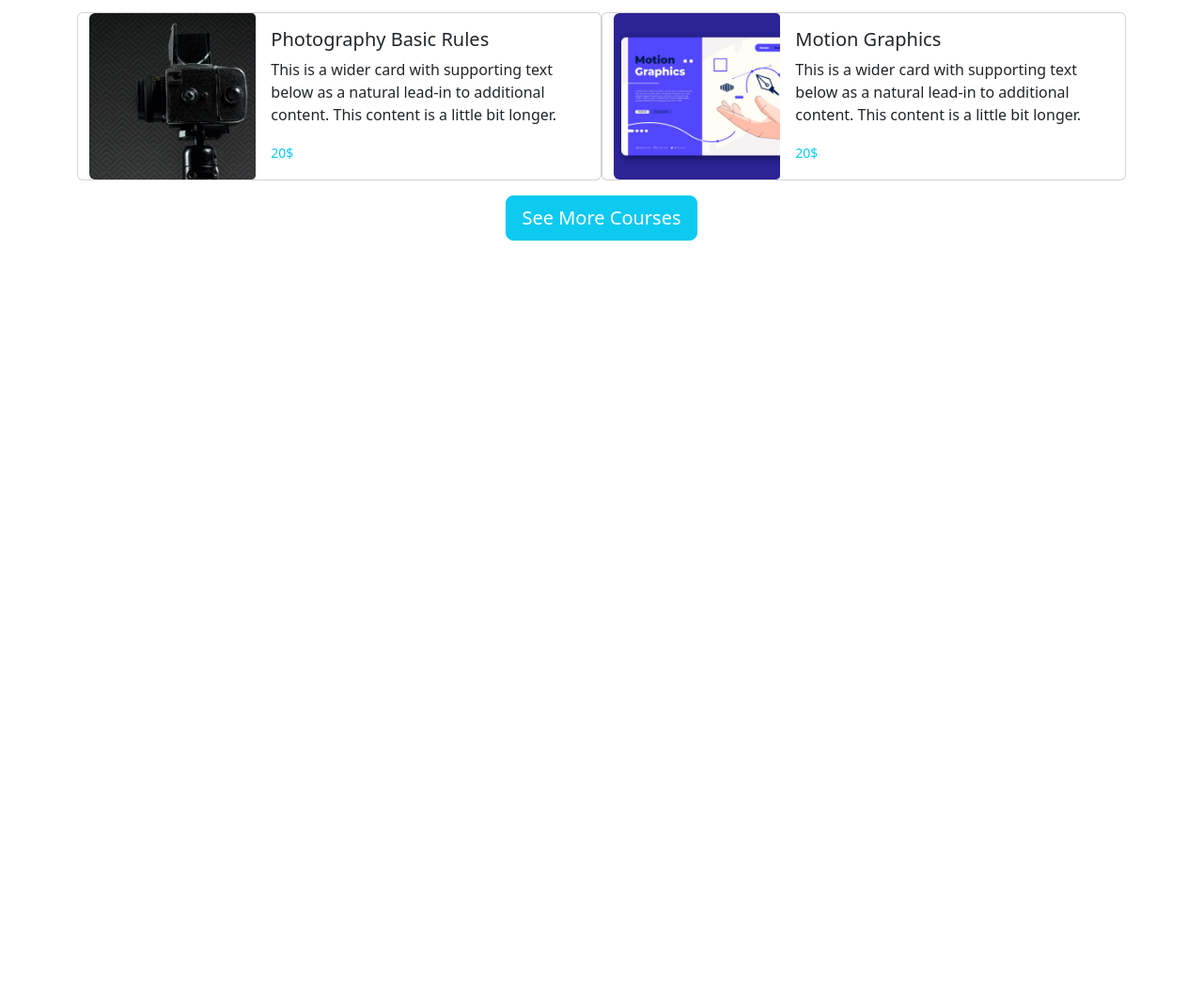
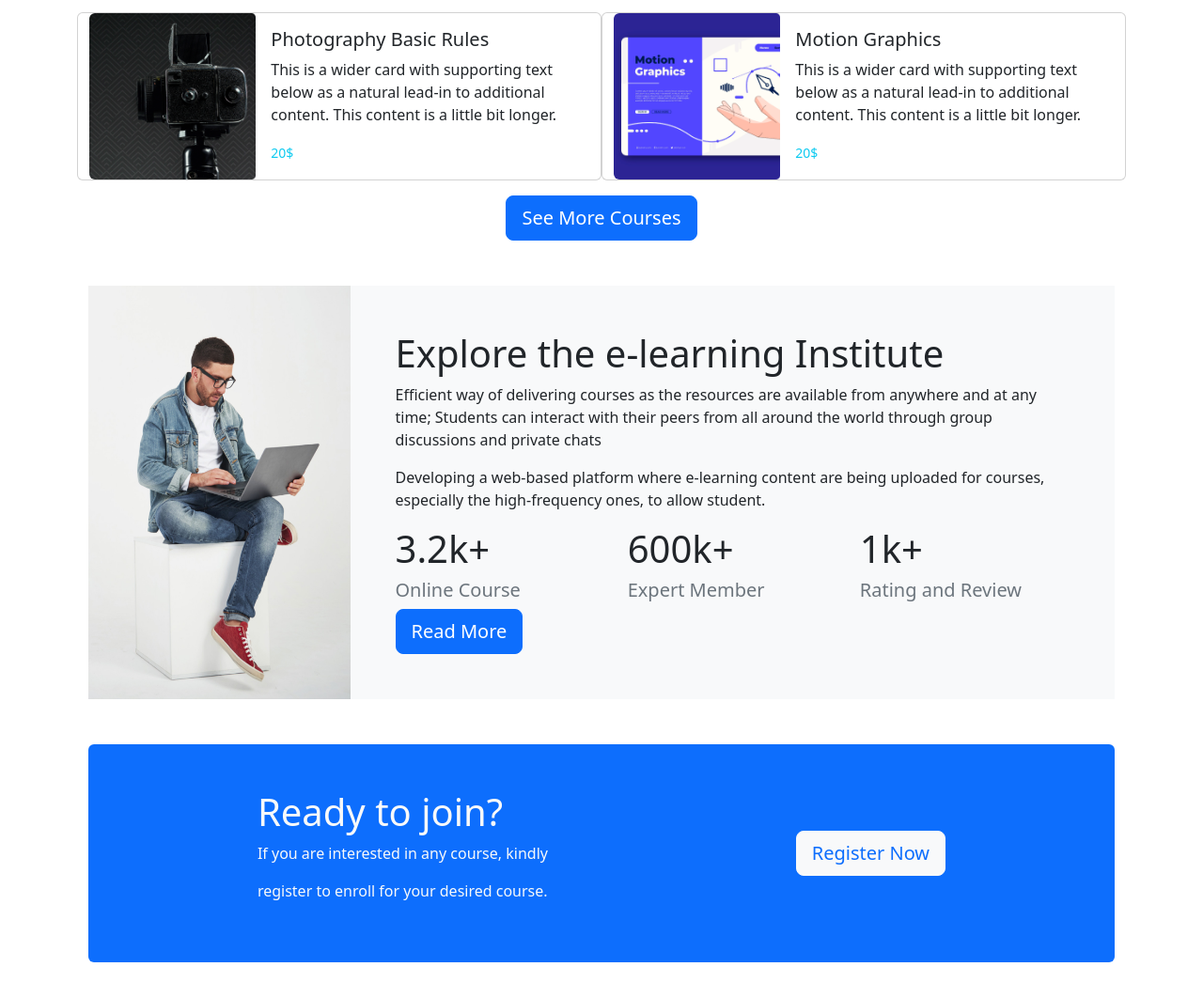
Before and after one commit to SalmanUsSakib/techHub-Edu, a plain HTML site: page index.html in a window 1280 px wide. Shown: the part 1276-2338 px from the top of the page at 94% size. Before the commit the page ends 1532 px from the top, so only its background shows below. Drawn offline with nearby package versions, Linux system fonts and the light colour scheme.

Commit message:
Register section added

```diff
--- a/index.html
+++ b/index.html
@@ -210,14 +210,83 @@
           </div>
         </div>
         <div class="d-flex justify-content-center">
-          <button type="button" class="btn btn-info btn-lg text-white ">See More Courses</button>
+          <button type="button" class="btn btn-primary btn-lg text-white ">See More Courses</button>
         </div>
       </section>
-      <!-- programmes section starts-->
+      <!-- programmes section ends-->
 
       <!-- Learning Institute section starts -->
+      <section class="container h-75 ">
+        <div class="my-5 d-flex flex-lg-row flex-md-row flex-sm-column flex-column">
+          <div>
+            <img src="images/working.png" class="img-fluid h-100" alt="">
+          </div>
+          <div class="bg-light p-5">
+            <h1 class="fs-1">Explore the e-learning Institute</h1>
+            <p>Efficient way of delivering courses as the resources are available from anywhere and at any time; Students can interact with their peers from all around the world through group discussions and private chats</p>
+            <p>Developing a web-based platform where e-learning content are being uploaded for courses, especially the high-frequency ones, to allow student.</p>
+            <div class="row">
+              <div class="col-lg-4 col-md-6 col-sm-6 col-6">
+                <h1 class="fs-1 ">3.2k+</h1>
+                <h5 class="text-muted">Online Course</h5>
+              </div>
+              <div class="col-lg-4 col-md-6 col-sm-6 col-6">
+                <h1 class="fs-1 ">600k+</h1>
+                <h5 class="text-muted">Expert Member</h5>
+              </div>
+              <div class="col-lg-4 col-md-12 col-sm-12 col-12">
+                <h1 class="fs-1 ">1k+</h1>
+                <h5 class="text-muted">Rating and Review</h5>
+              </div>
+            </div>
+            <button type="button" class="btn btn-primary btn-lg text-white ">Read More</button>
+          </div>
+        </div>
+      </section>
+      <!-- Learning Institute section ends -->
 
-      <!-- Learning Institute section starts -->
+      <!-- register section starts -->
+      <section class="container my-5">
+        <div class="bg-primary rounded bg d-flex justify-content-around align-items-center p-5">
+          <div class="text-light">
+            <h1 class="fs-1">Ready to join?</h1>
+            <p>If you are interested in any course, kindly </p>
+            <p>register to enroll for your desired course.</p>
+          </div>
+          <div class="d-flex align-items-center">
+            <button type="button" class="btn btn-light btn-lg text-primary" data-bs-toggle="modal" data-bs-target="#exampleModal">Register Now</button>
+              <div class="modal fade" id="exampleModal" tabindex="-1" aria-labelledby="exampleModalLabel" aria-hidden="true">
+                <div class="modal-dialog">
+                  <div class="modal-content">
+                    <div class="modal-header">
+                      <h5 class="modal-title" id="exampleModalLabel">Sign Up</h5>
+                      <button type="button" class="btn-close" data-bs-dismiss="modal" aria-label="Close"></button>
+                    </div>
+                    <div class="modal-body">
+                      <form>
+                        <div class="mb-3">
+                          <label for="exampleInputEmail1" class="form-label">Email address</label>
+                          <input type="email" class="form-control" id="exampleInputEmail1" aria-describedby="emailHelp">
+                        </div>
+                        <div class="mb-3">
+                          <label for="exampleInputPassword1" class="form-label">Password</label>
+                          <input type="password" class="form-control" id="exampleInputPassword1">
+                        </div>
+                      </form>
+                    </div>
+                    <div class="modal-footer">
+                      <button type="button" class="btn btn-secondary" data-bs-dismiss="modal">Close</button>
+                      <button type="submit" class="btn btn-primary">Submit</button>
+                    </div>
+                  </div>
+                </div>
+              </div>
+          </div>
+        </div>
+
+      </section>
+      <!-- register section starts -->
+
     </main>
 
     <script
```
